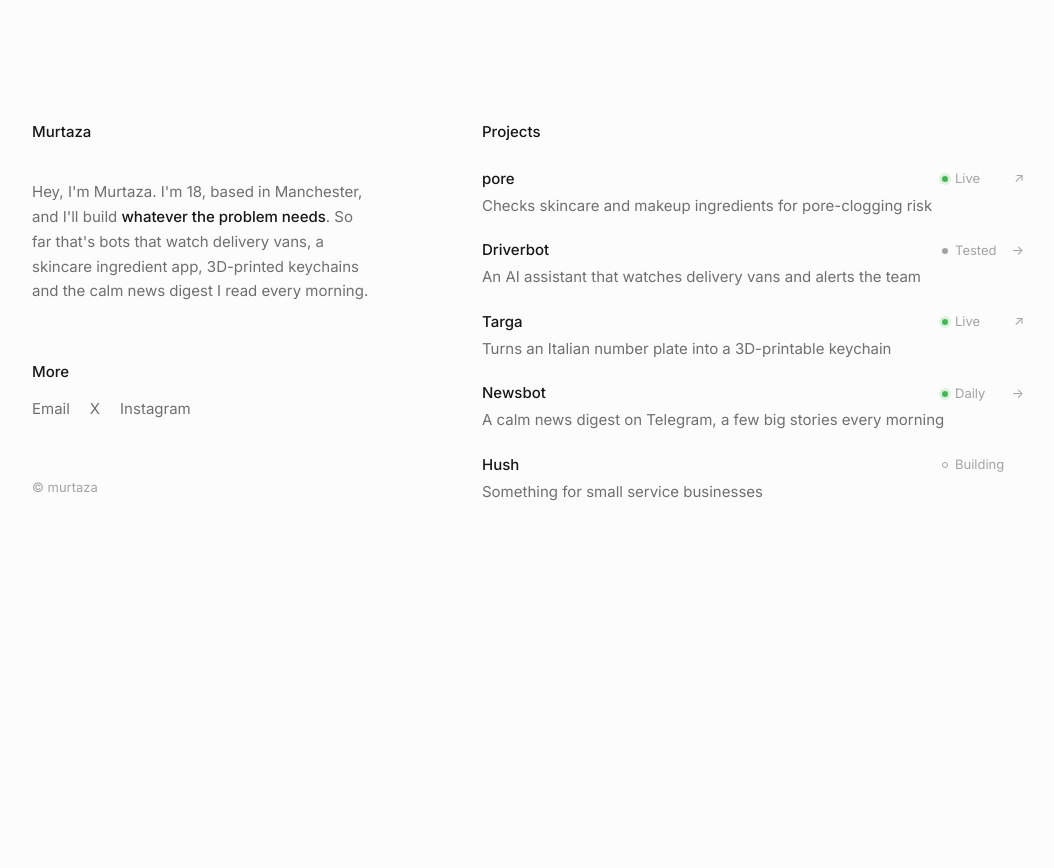
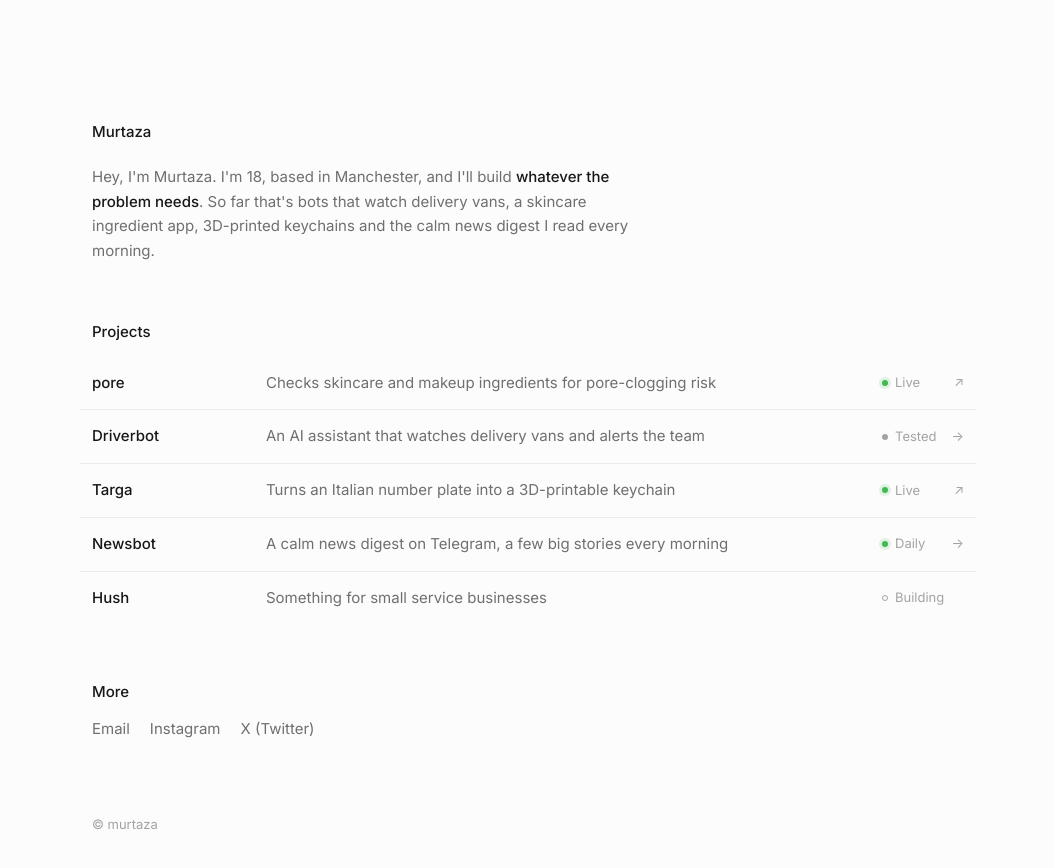
Before and after one commit to murtaza-waqar-257/portfolio, a plain HTML site: page index.html in a window 1280 px wide. Shown: the whole page, without its empty margins (112-1166 px from the left). Before the commit the page ends 800 px from the top, so only its background shows below. Drawn offline with Linux system fonts and the light colour scheme.

Commit message:
Wide-row layout on desktop, reorder contact links
Co-Authored-By: Claude Opus 5.5 <noreply@anthropic.com>
Claude-Session: https://claude.ai/code/session_01FWnBPf5kC9zaMZ897J1xA9

```diff
--- a/index.html
+++ b/index.html
@@ -52,16 +52,15 @@
   footer{margin-top:72px;color:var(--faint);font-size:13px}
   :focus-visible{outline:2px solid var(--text);outline-offset:3px;border-radius:6px}
 
-  /* Desktop only: two columns, you on the left, projects on the right */
+  /* Desktop only: wide rows, one line per project */
   @media (min-width:900px){
-    main{max-width:1040px;display:grid;grid-template-columns:340px 1fr;column-gap:110px;padding-top:120px;align-items:start}
-    main>header{grid-column:1;grid-row:1}
-    main>.intro{grid-column:1;grid-row:2}
-    main>section:nth-of-type(1){grid-column:2;grid-row:1/5}
-    main>section:nth-of-type(1) h2{margin-top:0}
-    main>section:nth-of-type(2){grid-column:1;grid-row:3}
-    main>section:nth-of-type(2) h2{margin-top:40px}
-    main>footer{grid-column:1;grid-row:4;margin-top:40px}
+    main{max-width:920px;padding-top:120px}
+    .intro{max-width:58ch}
+    .item{grid-template-columns:150px 1fr auto;gap:0 24px;padding:14px 12px;border-top:1px solid var(--line);border-radius:0}
+    li:first-child .item{border-top:0}
+    a.item:hover{border-radius:10px}
+    .item .desc{grid-column:2;grid-row:1;align-self:center}
+    .item .meta{grid-column:3;grid-row:1}
   }
 </style>
 </head>
@@ -103,8 +102,8 @@
     <h2>More</h2>
     <div class="links">
       <a href="mailto:m@mrtza.me">Email</a>
-      <a href="https://x.com/mzztaza" target="_blank" rel="noopener">X</a>
       <a href="https://instagram.com/25sevenn" target="_blank" rel="noopener">Instagram</a>
+      <a href="https://x.com/mzztaza" target="_blank" rel="noopener">X (Twitter)</a>
     </div>
   </section>
 
```
